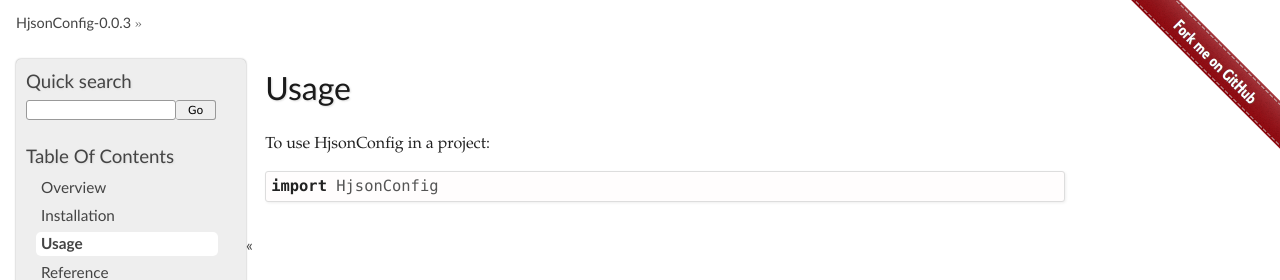
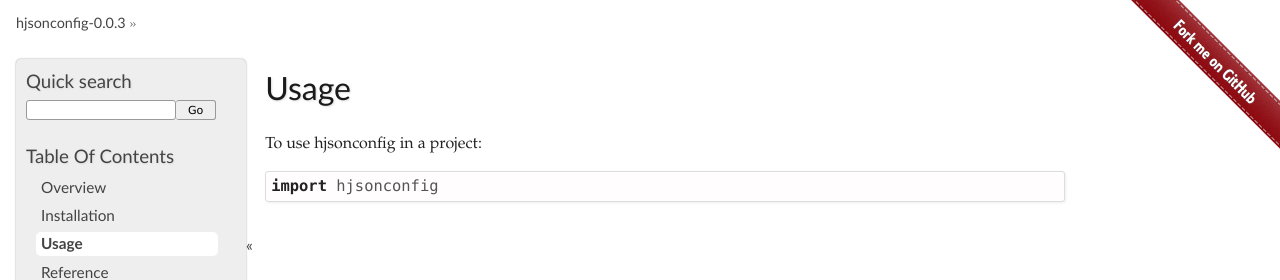
Before and after one commit to PaulKGrimes/python-hjsonconfig, a Sphinx documentation site: the page built from docs/usage.rst, in a window 1280 px wide. Shown: the top 280 px of the page. Built offline with Sphinx 7.4.7, drawn with Linux system fonts in a browser that asks for light colours.

```diff
--- a/docs/conf.py
+++ b/docs/conf.py
@@ -22,7 +22,7 @@ if os.getenv('SPELLCHECK'):
 
 source_suffix = '.rst'
 master_doc = 'index'
-project = u'HjsonConfig'
+project = u'hjsonconfig'
 year = '2019-1'
 author = u'Paul Grimes'
 copyright = '{0}, {1}'.format(year, author)
--- a/docs/installation.rst
+++ b/docs/installation.rst
@@ -4,4 +4,4 @@ Installation
 
 At the command line::
 
-    pip install HjsonConfig
+    pip install hjsonconfig
--- a/docs/reference/hjsonconfig.rst
+++ b/docs/reference/hjsonconfig.rst
@@ -3,7 +3,7 @@ HjsonConfig
 
 .. testsetup::
 
-    from HjsonConfig import *
+    from hjsonconfig import *
 
-.. automodule:: HjsonConfig
+.. automodule:: hjsonconfig
     :members:
--- a/docs/reference/index.rst
+++ b/docs/reference/index.rst
@@ -4,4 +4,4 @@ Reference
 .. toctree::
     :glob:
 
-    HjsonConfig*
+    hjsonconfig*
--- a/docs/usage.rst
+++ b/docs/usage.rst
@@ -2,6 +2,6 @@
 Usage
 =====
 
-To use HjsonConfig in a project::
+To use hjsonconfig in a project::
 
-	import HjsonConfig
+	import hjsonconfig
--- a/setup.cfg
+++ b/setup.cfg
@@ -28,7 +28,7 @@ markers =
 [isort]
 force_single_line = True
 line_length = 120
-known_first_party = HjsonConfig
+known_first_party = hjsonconfig
 default_section = THIRDPARTY
 forced_separate = test_hjsonconfig
 not_skip = __init__.py
--- a/setup.py
+++ b/setup.py
@@ -24,7 +24,7 @@ def read(*names, **kwargs):
 
 
 setup(
-    name='HjsonConfig',
+    name='hjsonconfig',
     version='0.0.3',
     license='MIT license',
     description='A package for reading config files written in hjson, with recursive includes of additional files.',
@@ -73,8 +73,7 @@ setup(
     python_requires='>=2.7, !=3.0.*, !=3.1.*, !=3.2.*, !=3.3.*',
     install_requires=[
         'hjson',
-        'jsonmerge',
-        'pytest'
+        'jsonmerge'
         # eg: 'aspectlib==1.1.1', 'six>=1.7',
     ],
     extras_require={
```
Also changed, not shown: README.rst (+12 -12 lines), 2 other files.
